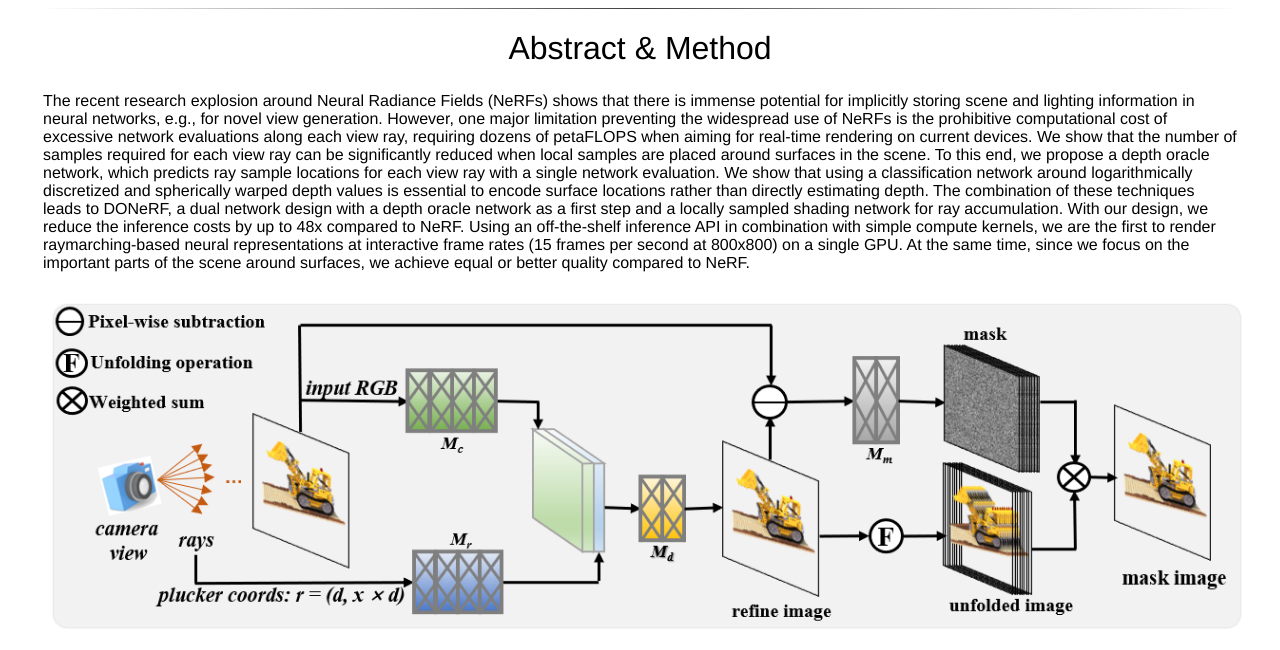
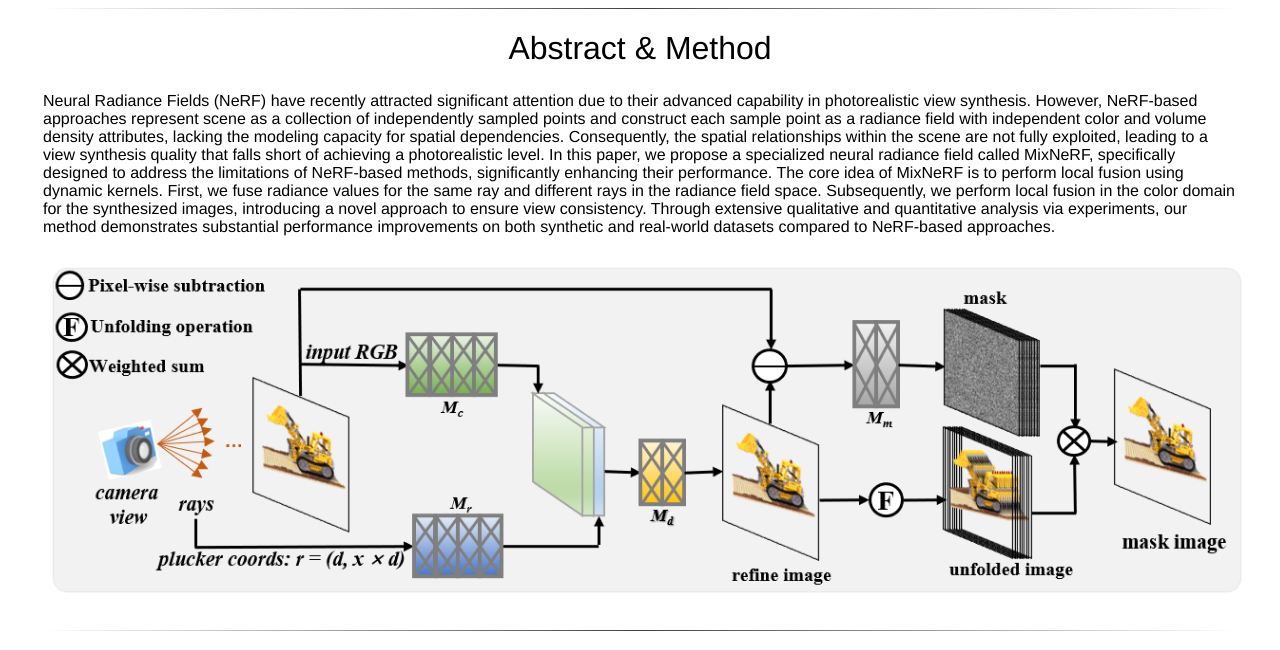
Before and after one commit to x33333xc/x33333xc.github.io, a plain HTML site: page index.html in a window 1280 px wide. Shown: the part 1020-1670 px from the top of the page. Drawn offline with Linux system fonts and the light colour scheme; files that its build step writes are made by us from their sources; a script that the page names is missing; files whose address does not match are found by name.

Commit message:
Update abstract

```diff
--- a/index.html
+++ b/index.html
@@ -302,12 +302,7 @@
 		<center><h1>Abstract & Method</h1></center>
 		<tr>
 			<td>
-				The recent research explosion around Neural Radiance Fields (NeRFs) shows that there is immense potential for implicitly storing scene and lighting information in neural networks, e.g., for novel view generation. However, one major limitation preventing the widespread use of NeRFs is the prohibitive computational cost of excessive network evaluations along each view ray, requiring dozens of petaFLOPS when aiming for real-time rendering on current devices. We show that the number of samples required for each view ray can be significantly reduced when local samples are placed around surfaces in the scene.
-	To this end, we propose a depth oracle network, which predicts ray sample locations for each view ray with a single network evaluation.
-	We show that using a classification network around logarithmically discretized and spherically warped depth values is essential to encode surface locations rather than directly estimating depth. The combination of these techniques leads to DONeRF, a dual network design with a depth oracle network as a first step and a locally sampled shading network for ray accumulation.
-	With our design, we reduce the inference costs by up to 48x compared to NeRF.
-	Using an off-the-shelf inference API in combination with simple compute kernels, we are the first to render raymarching-based neural representations at interactive frame rates (15 frames per second at 800x800) on a single GPU.
-	At the same time, since we focus on the important parts of the scene around surfaces, we achieve equal or better quality compared to NeRF.
+				Neural Radiance Fields (NeRF) have recently attracted significant attention due to their advanced capability in photorealistic view synthesis. However, NeRF-based approaches represent scene as a collection of independently sampled points and construct each sample point as a radiance field with independent color and volume density attributes, lacking the modeling capacity for spatial dependencies. Consequently, the spatial relationships within the scene are not fully exploited, leading to a view synthesis quality that falls short of achieving a photorealistic level. In this paper, we propose a specialized neural radiance field called MixNeRF, specifically designed to address the limitations of NeRF-based methods, significantly enhancing their performance. The core idea of MixNeRF is to perform local fusion using dynamic kernels. First, we fuse radiance values for the same ray and different rays in the radiance field space. Subsequently, we perform local fusion in the color domain for the synthesized images, introducing a novel approach to ensure view consistency. Through extensive qualitative and quantitative analysis via experiments, our method demonstrates substantial performance improvements on both synthetic and real-world datasets compared to NeRF-based approaches.
 			</td>
 		</tr>
 	</table>
```
